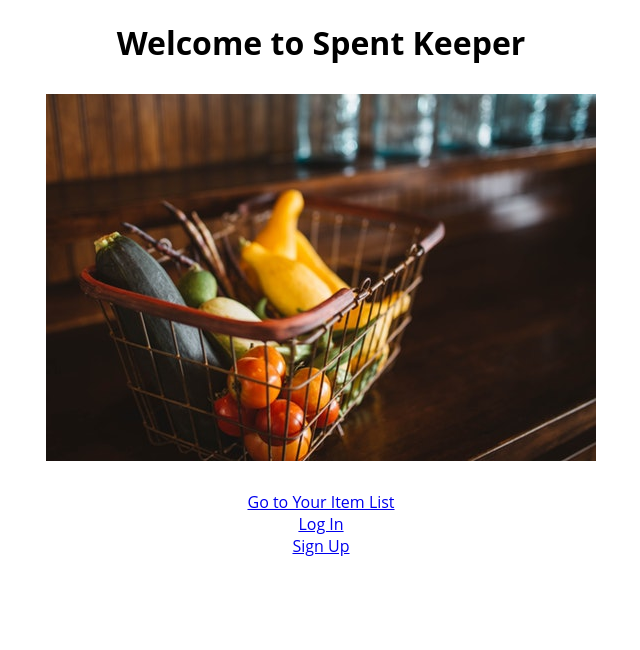
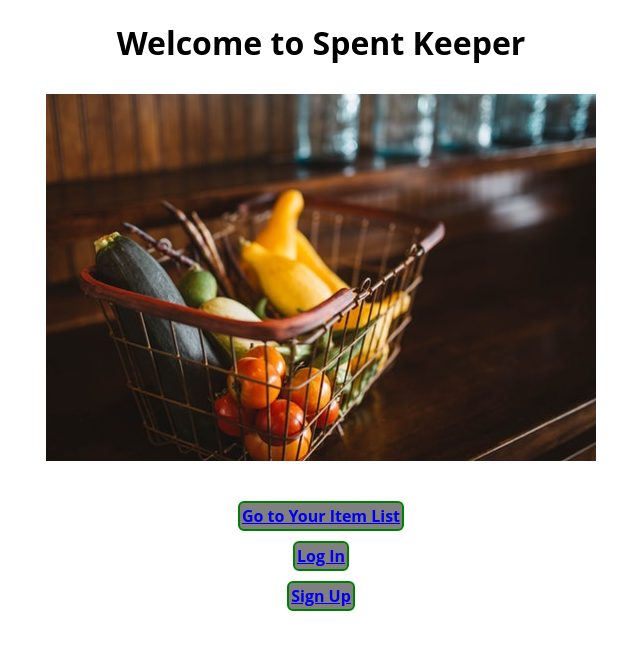
Before and after one commit to ysongh/spent-keeper, a React app: page / in a window 1280 px wide. Shown: the top 650 px of the page, without its empty margins (319-959 px from the left). Built offline with nearby package versions, Linux system fonts and the light colour scheme.

Commit message:
add button to link

```diff
--- a/src/components/UI/Button/Button.css
+++ b/src/components/UI/Button/Button.css
@@ -1,12 +1,13 @@
 .Button {
     display: block;
-    background-color: blue;
-    border: none;
+    background-color: gray;
+    border: 2px solid green;
+    border-radius: 6px;
     color: white;
     outline: none;
     cursor: pointer;
     font: inherit;
-    padding: 10px;
+    padding: 2px;
     margin: 10px auto;
     font-weight: bold;
 }
--- a/src/containers/Home/Home.js
+++ b/src/containers/Home/Home.js
@@ -5,6 +5,7 @@
 import classes from './Home.css';
 import * as actionCreators from '../../store/actions/index';
 import shoppingImage from '../../assets/Images/shopping.png';
+import Button from '../../components/UI/Button/Button';
 
 class Home extends Component{
     state = {
@@ -15,21 +16,29 @@
         this.setState({ pName: newPName.target.value});
     }
 
+
+
     render() {
         return (
             <div>
                 <h1 className={classes.h1}>Welcome to Spent Keeper</h1>
                 <img src={shoppingImage} alt="Shopping Cart" />
                 <br />
-                <Link className={classes.center} to="/itemList">
+                <Button>
+                    <Link to="/itemList">
                         Go to Your Item List
                     </Link>
-                <Link className={classes.center} to="/logIn">
+                </Button>
+                <Button>
+                    <Link to="/logIn">
                         Log In
                     </Link>
-                <Link className={classes.center} to="/signUp">
+                </Button>
+                <Button>
+                    <Link to="/signUp">
                         Sign Up
                     </Link>
+                </Button>
             </div>
         );
     }
--- a/src/containers/ItemList/ItemList.js
+++ b/src/containers/ItemList/ItemList.js
@@ -166,12 +166,16 @@
                     <Button clicked={this.clearItem}>Yes</Button>
                     <Button clicked={this.closeClearAllModalHandler}>No</Button>
                 </Modal>
+                <Button>
                     <Link style={{display: 'block', textAlign: 'center'}} to="/logOut">
                         Back
                     </Link>
+                </Button>
+                <Button>
                     <Link style={{display: 'block', textAlign: 'center'}} to="/">
                         Log Out {localStorage.email}
                     </Link>
+                </Button>
             </div>
         );
     }
```
Lines whose indentation alone changed are shown as unchanged.
